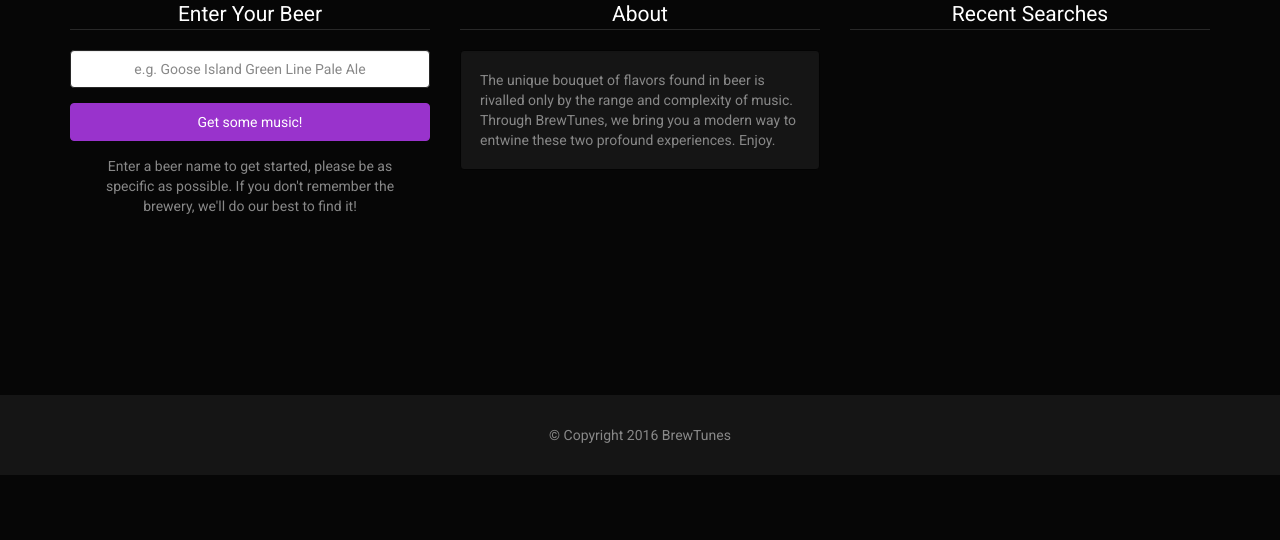
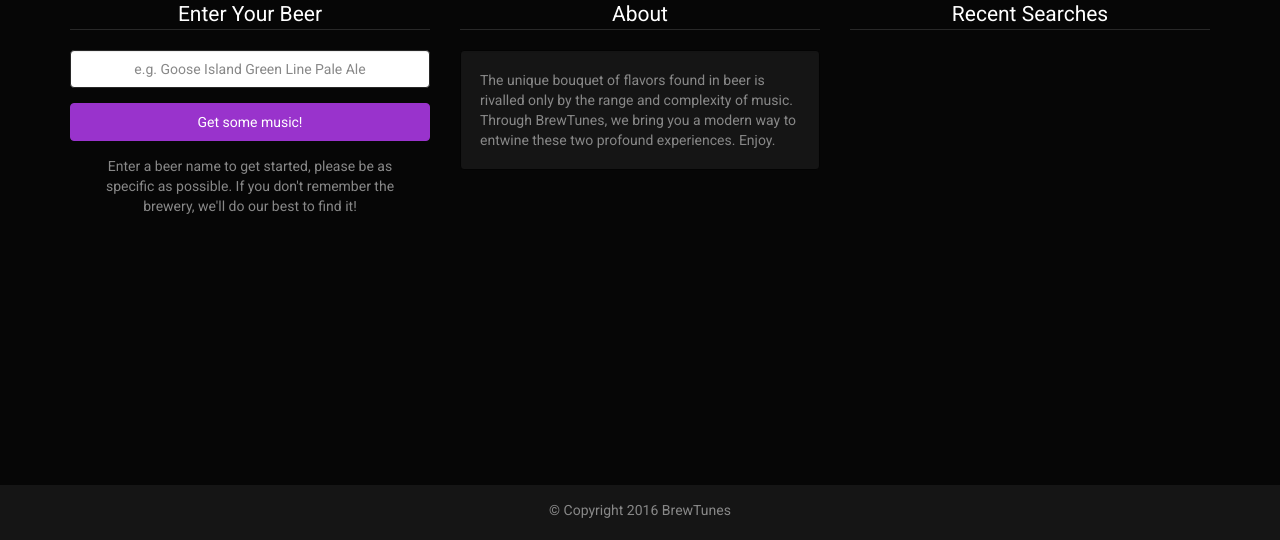
Before and after one commit to a-ashbeck/BrewTunes, a PHP site: page /index.php in a window 1280 px wide. Shown: the part 260-800 px from the top of the page. Run offline with PHP 8.4, Linux system fonts and the light colour scheme; some libraries are stand-ins or nearby versions.

Commit message:
Update footer to be sticky

```diff
--- a/BrewTunes/www/js/app.js
+++ b/BrewTunes/www/js/app.js
@@ -238,6 +238,7 @@
         database.ref().push(searches);
     });
 }
+
 //Grabs the 10 most recent beer searches and their playlists
 database.ref().orderByChild('timestamp').limitToLast(10).on('child_added', function(childSnapshot, prevChildKey) {
     var recentBeer = childSnapshot.val().beerReturned;
--- a/assets/javascript/app.js
+++ b/assets/javascript/app.js
@@ -238,6 +238,7 @@
         database.ref().push(searches);
     });
 }
+
 //Grabs the 10 most recent beer searches and their playlists
 database.ref().orderByChild('timestamp').limitToLast(10).on('child_added', function(childSnapshot, prevChildKey) {
     var recentBeer = childSnapshot.val().beerReturned;
--- a/assets/styles/style.css
+++ b/assets/styles/style.css
@@ -171,12 +171,15 @@
 }
 
 .footer {
-    margin-top: 80px;
-    height: 80px;
+    margin-bottom: 0;
+    margin-top: 10px;
+    position: absolute;
     bottom: 0;
+    width: 100%;
     background-color: #151515;
 }
 
 .footer p {
-    padding-top: 30px;
+    padding-top: 15px;
+    padding-bottom: 10px;
 }
```
Also changed, not shown: BrewTunes/platforms/android/assets/www/css/style.css (+6 -3 lines), BrewTunes/www/css/style.css (+6 -3 lines).
